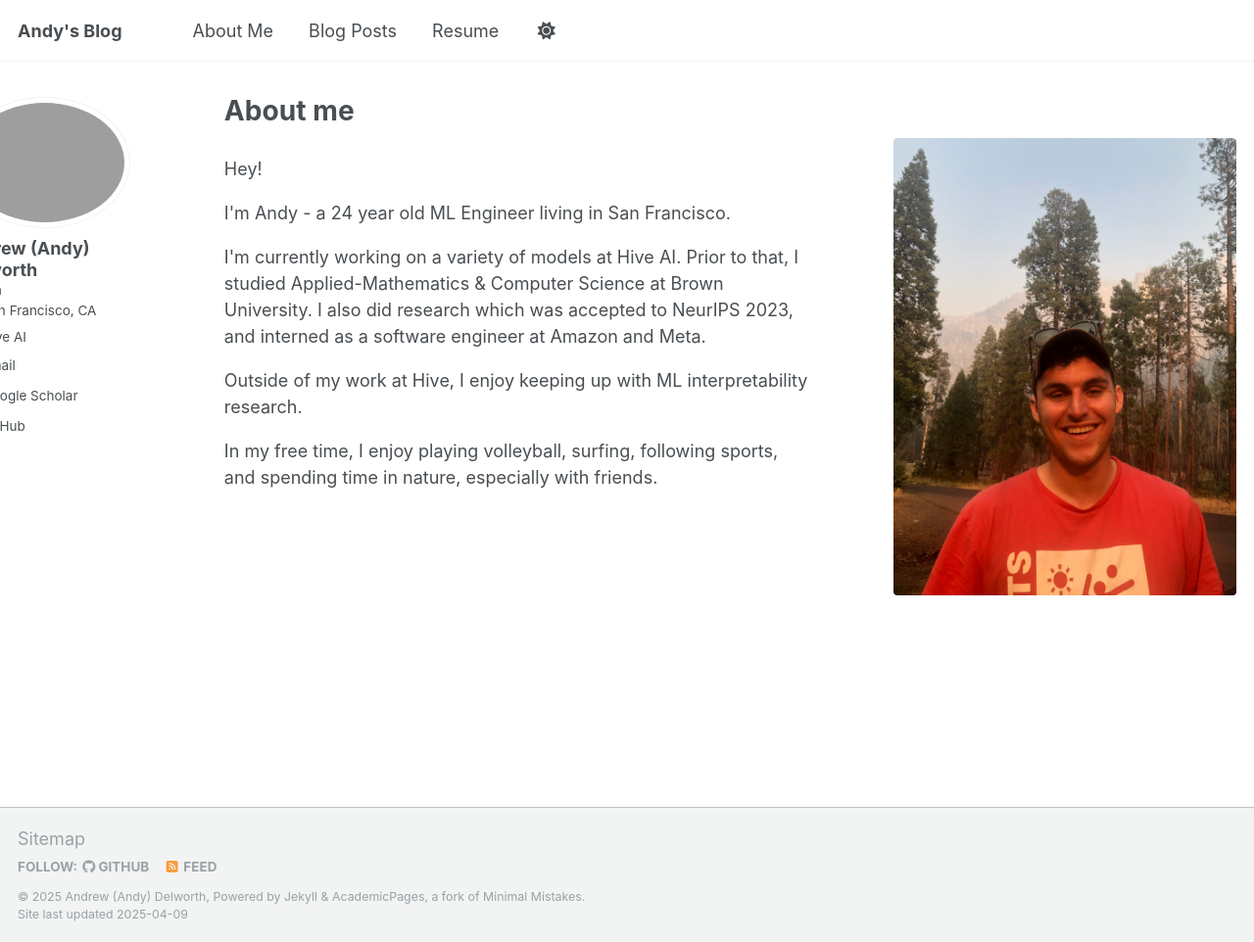
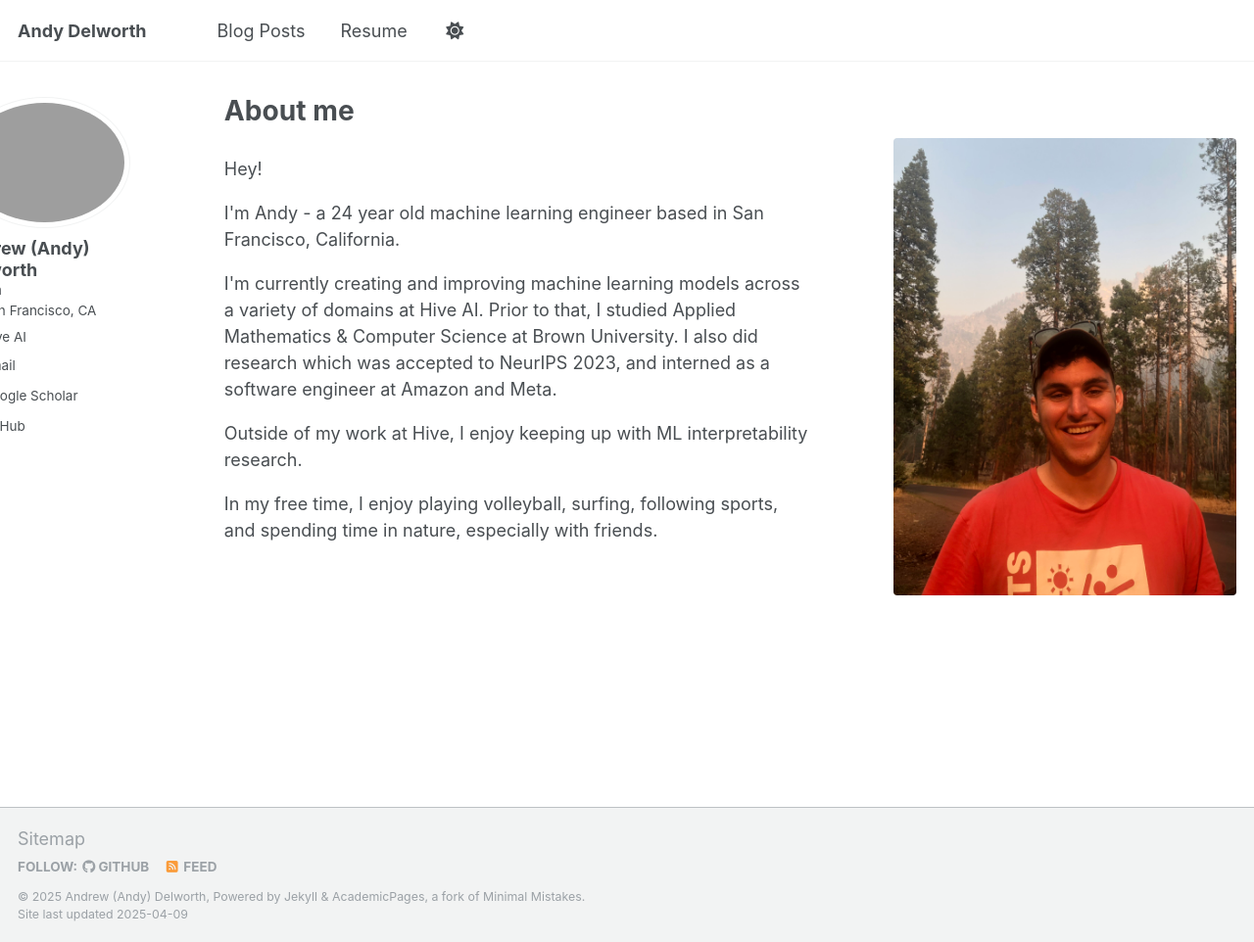
Before and after one commit to andydelworth/andydelworth.github.io, a Jekyll site: the page built from _pages/about-me.html, in a window 1280 px wide and 962 px high. Shown: the whole window at 98% size. Built offline with Jekyll 4.4.1, drawn with Linux system fonts in a browser that asks for light colours; some web fonts are replaced.

Commit message:
good template for now

```diff
--- a/_config.yml
+++ b/_config.yml
@@ -9,7 +9,7 @@
 # Basic Site Settings
 locale                   : "en-US"
 site_theme               : "default"
-title                    : "Andy's Blog"
+title                    : "Andy Delworth"
 title_separator          : "-"
 name                     : &name "Andrew (Andy) Delworth"
 description              : &description "personal description"
--- a/_data/navigation.yml
+++ b/_data/navigation.yml
@@ -19,11 +19,11 @@ main:
 
   # - title: "Portfolio"
   #   url: /portfolio/
-  - title: "About Me"
-    url: /about-me/
+  # - title: "About Me"
+  #   url: /about-me/
 
   - title: "Blog Posts"
-    url: /year-archive/
+    url: /blog-posts/
 
   - title: "Resume"
     url: /cv/
--- a/_includes/head/custom.html
+++ b/_includes/head/custom.html
@@ -3,12 +3,12 @@
 <!-- start custom head snippets -->
 
 <!-- favicon from https://commons.wikimedia.org/wiki/File:OOjs_UI_icon_academic-progressive.svg -->
-<link rel="apple-touch-icon" sizes="180x180" href="{{ base_path }}/images/apple-touch-icon-180x180.png"/>
-<link rel="icon" type="image/svg+xml" href="{{ base_path }}/images/favicon.svg"/>
-<link rel="icon" type="image/png" href="{{ base_path }}/images/favicon-32x32.png" sizes="32x32"/>
-<link rel="icon" type="image/png" href="{{ base_path }}/images/favicon-192x192.png" sizes="192x192"/>
+<link rel="sun_transparent" sizes="180x180" href="{{ base_path }}/images/sun_transparent.png"/>
+<link rel="icon" type="image/svg+xml" href="{{ base_path }}/images/Palm Tree Design.svg"/>
+<link rel="icon" type="image/png" href="{{ base_path }}/images/palm-tree_32.png" sizes="32x32"/>
+<link rel="icon" type="image/png" href="{{ base_path }}/images/palm-tree_192.png" sizes="192x192"/>
 <link rel="manifest" href="{{ base_path }}/images/manifest.json"/>
-<link rel="icon" href="/images/favicon.ico"/>
+<link rel="icon" href="/images/palm-tree_192.ico"/>
 <meta name="theme-color" content="#ffffff"/>
 <link rel="stylesheet" href="{{ base_path }}/assets/css/academicons.css"/>
 
--- a/_pages/about-me.html
+++ b/_pages/about-me.html
@@ -12,12 +12,12 @@ redirect_from:
     <div class="text-content">
       <p>Hey!</p>
 
-      <p>I'm Andy - a 24 year old ML Engineer living in San Francisco.</p>
+      <p>I'm Andy - a 24 year old machine learning engineer based in San Francisco, California.</p>
 
-      <p>I'm currently working on a variety of models at Hive AI. Prior to that, I studied
-          Applied-Mathematics & Computer Science at Brown University. I also did research
-          which was accepted to NeurIPS 2023, and interned as a software engineer at Amazon
-          and Meta.</p>
+      <p>I'm currently creating and improving machine learning models across a variety of domains at Hive AI.
+         Prior to that, I studied Applied Mathematics & Computer Science at Brown University. I also did research
+         which was accepted to NeurIPS 2023, and interned as a software engineer at Amazon and Meta.
+      </p>
 
       <p>Outside of my work at Hive, I enjoy keeping up with ML interpretability research.</p>
 
--- a/_pages/year-archive.html
+++ b/_pages/year-archive.html
@@ -2,7 +2,7 @@
 layout: archive
 title: "Blog posts"
 author_profile: true
-permalink: /year-archive/
+permalink: /blog-posts/
 ---
 
 {% include base_path %}
```
Also changed, not shown: images/Palm Tree Design.svg (added), images/Palm Tree Design_16.svg (added), images/Palm Tree Design_32.svg (added), images/palm-tree_16.png (added), images/palm-tree_192.ico (added), images/palm-tree_192.png (added), images/palm-tree_32.png (added), images/sun_transparent.png (added), 1 other file.
